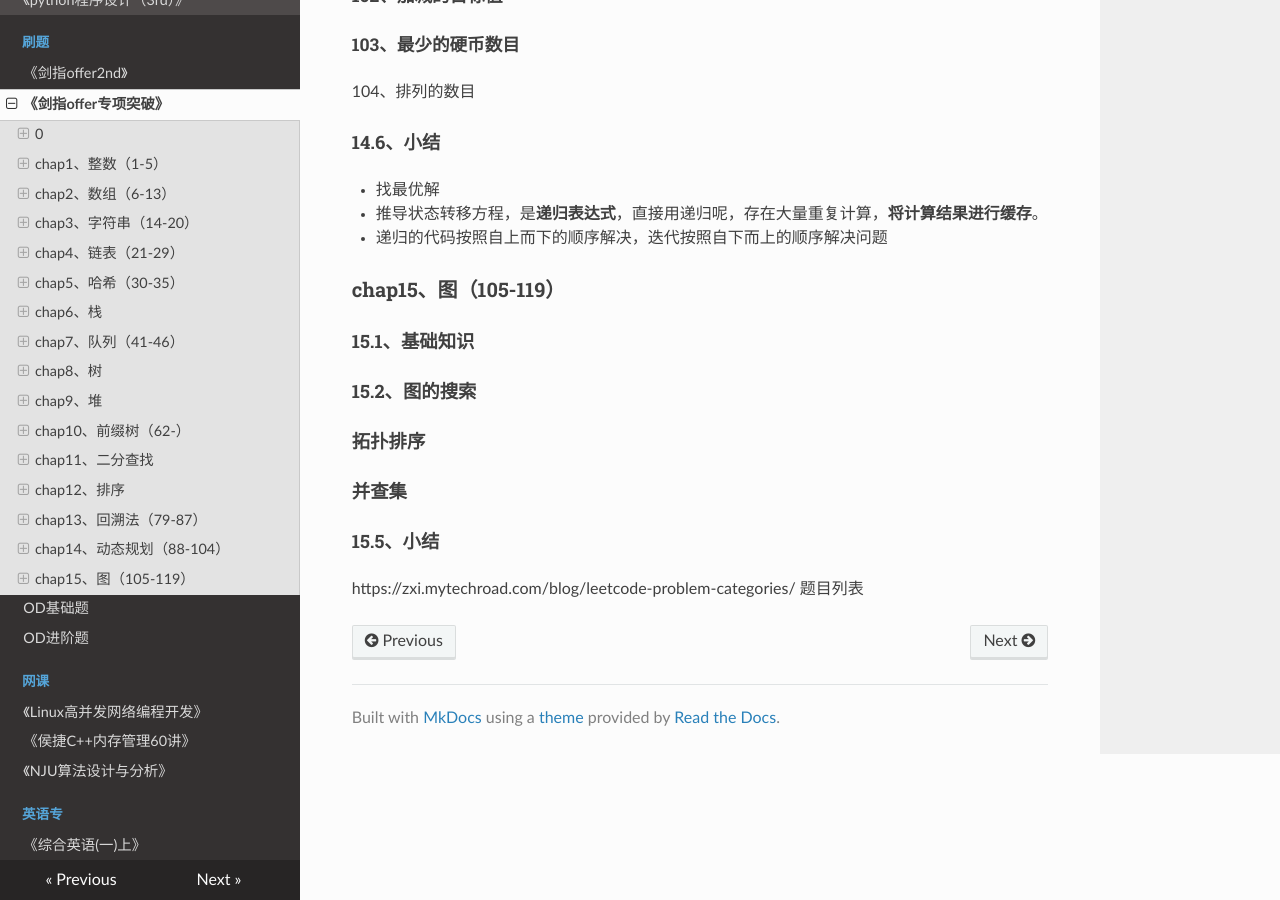
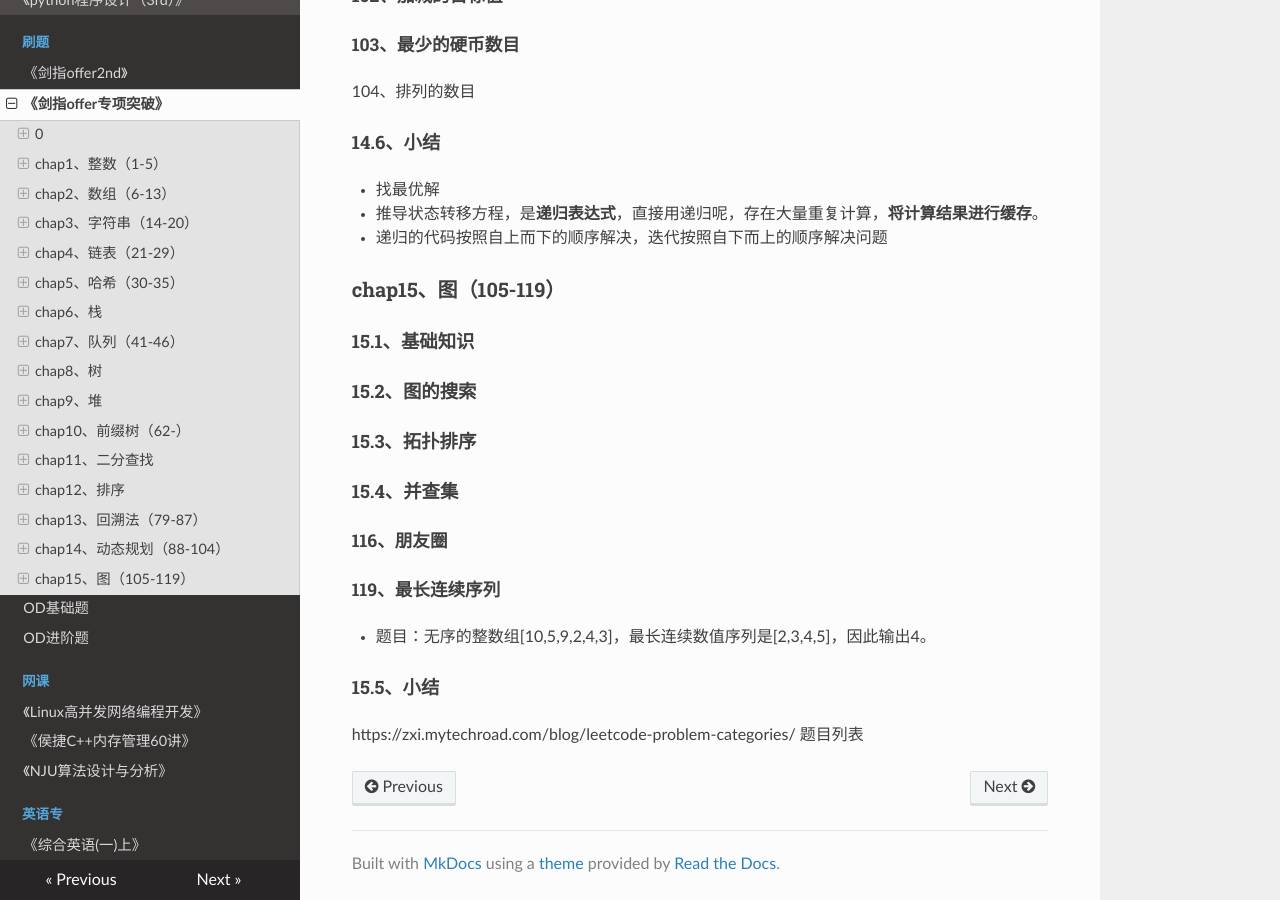
Before and after one commit to wolflion/booknotes, an MkDocs documentation site: the page built from docs/91leetcode/剑指offer专项突破.md, in a window 1280 px wide and 900 px high, scrolled down 16617 px. Built offline with MkDocs 1.6.1, drawn with Linux system fonts in a browser that asks for light colours; nearby versions of some CDN libraries.

Commit message:
Update 剑指offer专项突破.md

```diff
--- a/docs/91leetcode/剑指offer专项突破.md
+++ b/docs/91leetcode/剑指offer专项突破.md
@@ -750,9 +750,15 @@ bool isAnagram(string s, string t) {
 
 #### 15.2、图的搜索
 
-#### 拓扑排序
+#### 15.3、拓扑排序
 
-#### 并查集
+#### 15.4、并查集
+
+##### 116、朋友圈
+
+##### 119、最长连续序列
+
++ 题目：无序的整数组[10,5,9,2,4,3]，最长连续数值序列是[2,3,4,5]，因此输出4。
 
 #### 15.5、小结
 
```
